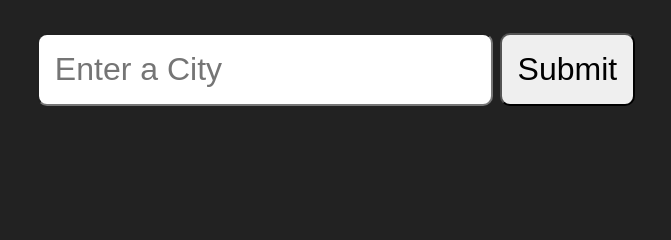
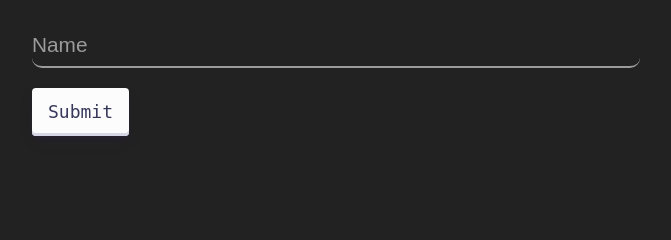
Before and after one commit to PranavAdya1/Flask-Web-App, a Flask app: template templates/weather.html in a window 1280 px wide. Shown: the part 434-674 px from the top of the page, without its empty margins (304-975 px from the left). Run offline with Flask 3, Linux system fonts and the light colour scheme; the template is opened without the code that fills it, so the values that code supplies are empty.

Commit message:
Update weather.html

```diff
--- a/templates/weather.html
+++ b/templates/weather.html
@@ -13,9 +13,10 @@
     <p>{{ status }} and {{ temp }} &deg;</p>
     <p>Feels like {{ feels_like }} &deg;</p>
 
-    <form action="/weather">
-        <input type="text" name="city" id="city" placeholder="Enter a City" />
-        <button type="submit">Submit</button>
+    <form class = "form__group field" action="/weather">
+        <input class = "form__field type="text" name="city" id="city" placeholder="Enter a City" />
+        <label for="city" class="form__label">Name</label>
+        <button class="button-1" role="button">Submit</button>
     </form>
 </body>
 
```
